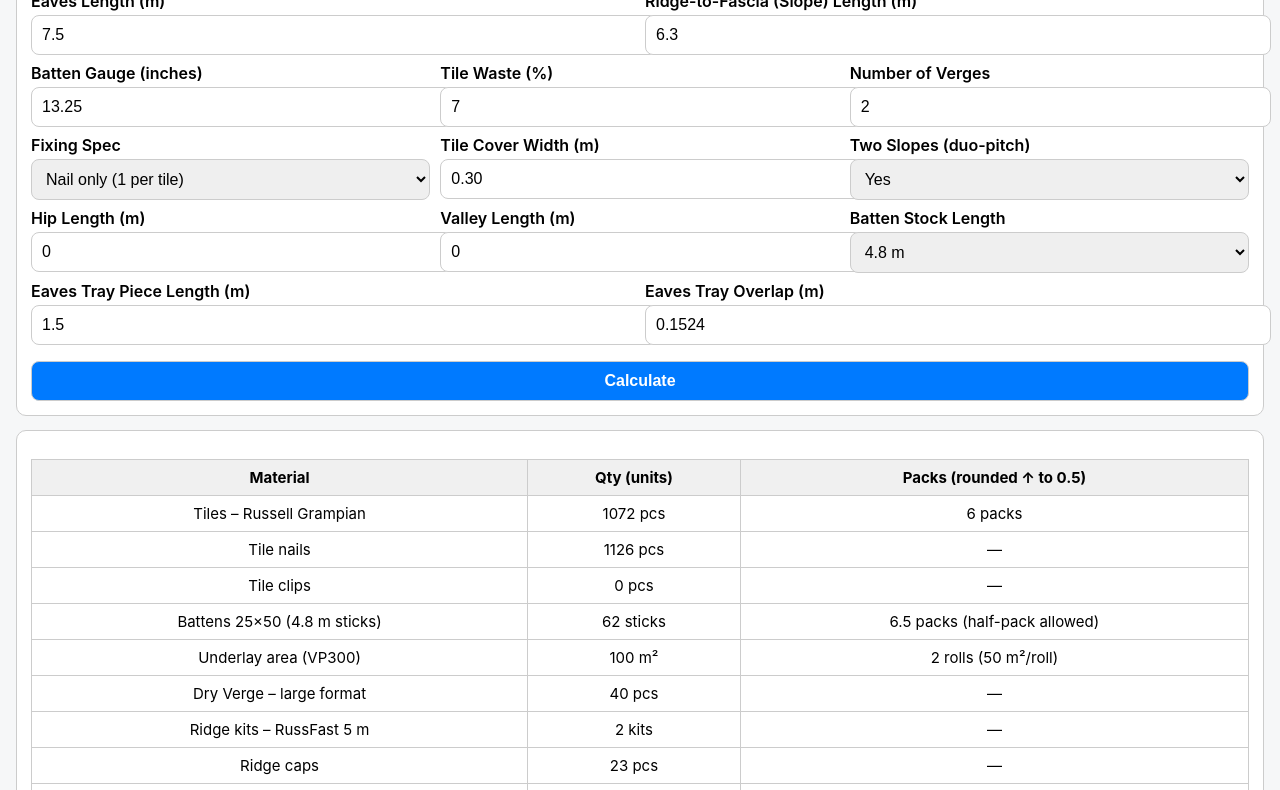
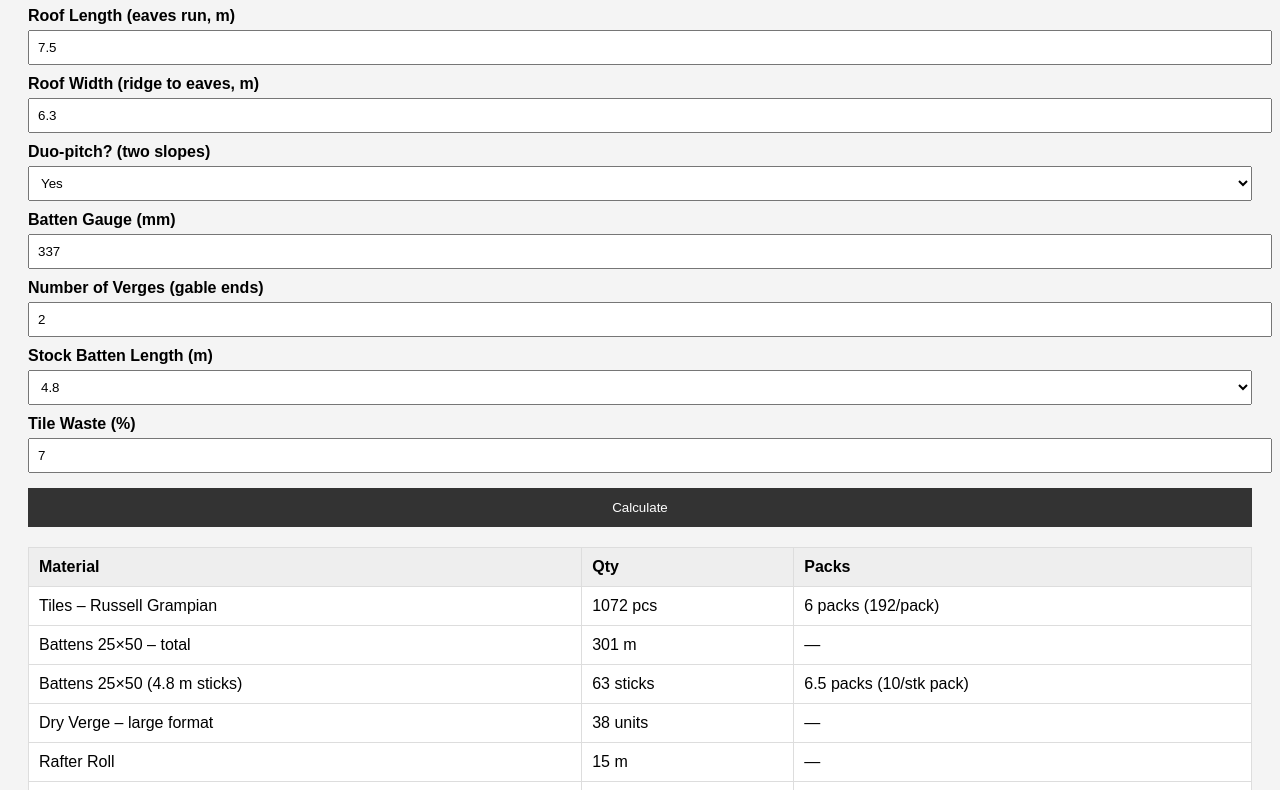
Before and after one commit to reg-98/Test, a plain HTML site: page index.html in a window 1280 px wide. Shown: the part 101-891 px from the top of the page. Drawn offline with Linux system fonts and the light colour scheme.

Commit message:
Update index.html

```diff
--- a/index.html
+++ b/index.html
@@ -1,236 +1,124 @@
 <!DOCTYPE html>
 <html lang="en">
 <head>
-<meta charset="UTF-8" />
-<meta name="viewport" content="width=device-width, initial-scale=1" />
-<title>M&F Roofing – Materials Calculator (Packs)</title>
+<meta charset="UTF-8">
+<meta name="viewport" content="width=device-width, initial-scale=1.0">
+<title>M&F Roofing Calculator</title>
 <style>
-  body { font-family: -apple-system, BlinkMacSystemFont, Arial, sans-serif; margin: 0; padding: 16px; background: #f6f7f8; }
-  h1 { font-size: 20px; text-align:center; margin-bottom: 16px; }
-  .card { background:#fff; border:1px solid #ccc; border-radius: 10px; padding: 14px; margin-bottom: 14px; }
-  label { display:block; font-weight:600; margin-top: 8px; }
-  input, select, button { width: 100%; font-size: 16px; padding: 10px; margin-top: 4px; border:1px solid #ccc; border-radius: 8px; }
-  button { background:#007aff; color:#fff; font-weight:600; cursor:pointer; margin-top: 16px; }
-  table { width: 100%; border-collapse: collapse; margin-top: 14px; }
-  th, td { border: 1px solid #ccc; padding: 8px; font-size: 15px; text-align:center; }
-  th { background: #f0f0f0; }
-  .row { display:flex; gap:10px; flex-wrap:wrap; }
-  .row > div { flex:1 1 200px; }
+  body { font-family: Arial, sans-serif; padding: 20px; background: #f4f4f4; }
+  h1 { text-align: center; }
+  label { display: block; margin-top: 10px; font-weight: bold; }
+  input, select { width: 100%; padding: 8px; margin-top: 5px; }
+  button { width: 100%; padding: 12px; margin-top: 15px; background: #333; color: #fff; border: none; }
+  table { width: 100%; border-collapse: collapse; margin-top: 20px; background: #fff; }
+  th, td { padding: 10px; border: 1px solid #ddd; text-align: left; }
+  th { background: #eee; }
 </style>
 </head>
 <body>
-<h1>M&F Roofing Ltd – Materials Calculator</h1>
 
-<div class="card">
-  <div class="row">
-    <div>
-      <label>Eaves Length (m)</label>
-      <input id="length" type="number" step="0.1" value="7.5">
-    </div>
-    <div>
-      <label>Ridge-to-Fascia (Slope) Length (m)</label>
-      <input id="width" type="number" step="0.1" value="6.3">
-    </div>
-  </div>
+<h1>M&F Roofing Calculator</h1>
 
-  <div class="row">
-    <div>
-      <label>Batten Gauge (inches)</label>
-      <input id="gaugeIn" type="number" step="0.1" value="13.25">
-    </div>
-    <div>
-      <label>Tile Waste (%)</label>
-      <input id="tileWaste" type="number" step="1" value="7">
-    </div>
-    <div>
-      <label>Number of Verges</label>
-      <input id="verges" type="number" step="1" value="2">
-    </div>
-  </div>
+<label>Roof Length (eaves run, m)</label>
+<input type="number" id="length" value="7.5">
 
-  <div class="row">
-    <div>
-      <label>Fixing Spec</label>
-      <select id="fixSpec">
-        <option value="nail">Nail only (1 per tile)</option>
-        <option value="perimeter">Nail + clips on perimeter</option>
-        <option value="all">Nail + clip every tile</option>
-      </select>
-    </div>
-    <div>
-      <label>Tile Cover Width (m)</label>
-      <input id="tileWidth" type="number" step="0.005" value="0.30">
-    </div>
-    <div>
-      <label>Two Slopes (duo-pitch)</label>
-      <select id="twoSlopes">
-        <option value="yes" selected>Yes</option>
-        <option value="no">No</option>
-      </select>
-    </div>
-  </div>
+<label>Roof Width (ridge to eaves, m)</label>
+<input type="number" id="width" value="6.3">
 
-  <div class="row">
-    <div>
-      <label>Hip Length (m)</label>
-      <input id="hip" type="number" step="0.1" value="0">
-    </div>
-    <div>
-      <label>Valley Length (m)</label>
-      <input id="valley" type="number" step="0.1" value="0">
-    </div>
-    <div>
-      <label>Batten Stock Length</label>
-      <select id="battenLen">
-        <option value="3.0">3.0 m</option>
-        <option value="3.6">3.6 m</option>
-        <option value="4.2">4.2 m</option>
-        <option value="4.8" selected>4.8 m</option>
-      </select>
-    </div>
-  </div>
+<label>Duo-pitch? (two slopes)</label>
+<select id="twoSlopes">
+  <option value="yes" selected>Yes</option>
+  <option value="no">No</option>
+</select>
 
-  <div class="row">
-    <div>
-      <label>Eaves Tray Piece Length (m)</label>
-      <input id="trayLen" type="number" step="0.1" value="1.5">
-    </div>
-    <div>
-      <label>Eaves Tray Overlap (m)</label>
-      <input id="trayLap" type="number" step="0.01" value="0.1524">
-    </div>
-  </div>
+<label>Batten Gauge (mm)</label>
+<input type="number" id="gauge" value="337">
 
-  <button id="calcBtn" type="button">Calculate</button>
-</div>
+<label>Number of Verges (gable ends)</label>
+<input type="number" id="verges" value="2">
 
-<div class="card">
-  <table>
-    <thead>
-      <tr><th>Material</th><th>Qty (units)</th><th>Packs (rounded ↑ to 0.5)</th></tr>
-    </thead>
-    <tbody id="results"></tbody>
-  </table>
-</div>
+<label>Stock Batten Length (m)</label>
+<select id="battenLength">
+  <option value="3.0">3.0</option>
+  <option value="3.6">3.6</option>
+  <option value="4.2">4.2</option>
+  <option value="4.8" selected>4.8</option>
+</select>
+
+<label>Tile Waste (%)</label>
+<input type="number" id="waste" value="7">
+
+<button id="calcBtn" type="button">Calculate</button>
+
+<table id="results">
+  <thead>
+    <tr><th>Material</th><th>Qty</th><th>Packs</th></tr>
+  </thead>
+  <tbody></tbody>
+</table>
 
 <script>
-function n(id){ return parseFloat(document.getElementById(id).value)||0; }
-function v(id){ return document.getElementById(id).value; }
-function ceilHalf(x){ return Math.ceil(x*2)/2; }      // round UP to nearest 0.5
-function ceilInt(x){ return Math.ceil(x); }
+function roundUpHalf(num){ return Math.ceil(num*2)/2; }
 
-function calc(){
-  const L = n('length');                 // eaves (one run)
-  const W = n('width');                  // slope (ridge -> fascia)
-  const two = v('twoSlopes')==='yes';
-  const gaugeIn = n('gaugeIn');          // inches
-  const verges = Math.max(0, Math.round(n('verges')));
-  const hip = n('hip');
-  const valley = n('valley');
-  const tileWaste = n('tileWaste');
-  const tileWidth = n('tileWidth');
-  const fixSpec = v('fixSpec');
-  const trayLen = n('trayLen');
-  const trayLap = n('trayLap');
-  const battenLen = n('battenLen');
+function calculate() {
+  const L = parseFloat(document.getElementById('length').value) || 0;     // eaves run (m)
+  const W = parseFloat(document.getElementById('width').value) || 0;      // ridge-to-eaves slope (m)
+  const two = document.getElementById('twoSlopes').value === 'yes';
+  const gaugeM = (parseFloat(document.getElementById('gauge').value) || 0) / 1000; // mm -> m
+  const verges = Math.max(0, Math.round(parseFloat(document.getElementById('verges').value) || 0));
+  const battenLen = parseFloat(document.getElementById('battenLength').value) || 4.8;
+  const wastePct = (parseFloat(document.getElementById('waste').value) || 0) / 100;
 
   // Areas & runs
-  const area = L * W * (two ? 2 : 1);         // m²
-  const eavesTotal = L * (two ? 2 : 1);       // m
-  const ridge = L;                             // m
+  const roofArea = L * W * (two ? 2 : 1);
+  const eavesTotal = L * (two ? 2 : 1);   // both eaves if duo-pitch
+  const ridgeLen = L;
 
-  // Courses and tiles per course
-  const gaugeM = gaugeIn * 0.0254;            // inches → metres
-  const courses = gaugeM>0 ? Math.ceil(W / gaugeM) : 0;
-  const tilesPerCourse = tileWidth>0 ? Math.ceil(L / tileWidth) : 0;
+  // Courses (rows of battens)
+  const courses = gaugeM > 0 ? Math.ceil(W / gaugeM) : 0;
 
-  // Russell Grampian tiles
-  const tilesPerM2 = 10.6; // at 100 mm headlap
-  const tilesQty = ceilInt(area * tilesPerM2 * (1 + tileWaste/100));
-  const tilePackSize = 192;
-  const tilePacksRaw = tilesQty / tilePackSize;
-  const tilePacks = ceilHalf(tilePacksRaw); // round up to 0.5 pack (96 tiles)
-  const tilePacksLabel = tilePacks % 1 === 0 ? `${tilePacks} packs` : `${tilePacks} packs (half-pack allowed)`;
+  // Tiles – Russell Grampian (use 10.6 tiles/m² at 100 mm headlap)
+  const tilesPerM2 = 10.6;
+  const tiles = Math.ceil(roofArea * tilesPerM2 * (1 + wastePct));
+  const tilePacks = roundUpHalf(tiles / 192); // 192/pack, round up to 0.5
 
-  // Nails (1 per tile +5%)
-  const nailsQty = ceilInt(tilesQty * 1.05);
+  // Battens – total metreage, then sticks & packs
+  const battensPerM2 = gaugeM > 0 ? (1.0 / gaugeM) : 0; // m per m²
+  const battenMetres = Math.ceil(roofArea * battensPerM2 * (1 + wastePct));
+  const battenSticks = Math.ceil(battenMetres / battenLen);
+  const battenPacks = roundUpHalf(battenSticks / 10);   // 10 sticks/pack
 
-  // Clips
-  let clipsQty = 0;
-  if(fixSpec === 'perimeter'){
-    const vergeEdgeTiles = courses * 2;
-    const eavesEdgeTiles = tilesPerCourse * (two ? 2 : 1);
-    clipsQty = ceilInt((vergeEdgeTiles + eavesEdgeTiles) * 1.05);
-  } else if (fixSpec === 'all'){
-    clipsQty = ceilInt(tilesQty * 1.05);
-  }
+  // Rafter roll – both eaves on duo-pitch
+  const rafterRoll = Math.ceil(L * (two ? 2 : 1));
 
-  // Battens (m) from gauge + 5% waste
-  const battensPerM2 = gaugeM>0 ? (1.0/gaugeM) : 0;   // m per m²
-  const battensMeters = area * battensPerM2 * 1.05;
-  const battensSticks = ceilInt(battensMeters / battenLen);
-  const battenPackSize = 10;                           // 10 sticks per pack
-  const battenPacksRaw = battensSticks / battenPackSize;
-  const battenPacks = ceilHalf(battenPacksRaw);
-  const battenPacksLabel = battenPacks % 1 === 0 ? `${battenPacks} packs` : `${battenPacks} packs (half-pack allowed)`;
+  // Eaves trays – allow 6" (0.1524 m) overlap per joint; assume 1.5 m tray pieces
+  const trayLen = 1.5, trayLap = 0.1524;
+  const effectivePerPiece = Math.max(0, trayLen - trayLap);
+  const trayPieces = effectivePerPiece > 0 ? Math.ceil(eavesTotal / effectivePerPiece) : 0;
+  const eavesTrayTotalLen = Math.ceil(trayPieces * trayLen);
 
-  // Underlay (Protect VP300)
-  const underlayM2 = ceilInt(area * 1.05);
-  const underlayRolls = ceilInt(underlayM2 / 50.0);    // 1m x 50m = 50 m²
+  // Dry verge units – 1 per course per verge
+  const dryVergeUnits = courses * verges; // add spare on order if you prefer
 
-  // Dry verge units: 1 per course per verge +5%
-  const dryVergeUnits = ceilInt(courses * verges * 1.05);
-
-  // Ridge & accessories
-  const ridgeKits = ceilInt(ridge / 5.0);              // RussFast 5m kits
-  const ridgeCaps = ceilInt((ridge + hip) * 3.0);      // 3 caps/m
-  const ridgeEnds = verges>0 ? 2 : 0;
-
-  // Over-fascia vents: per metre of eaves
-  const overFasciaM = ceilInt(eavesTotal);
-
-  // Eaves trays with 6" (0.1524 m) overlap
-  const effectivePerPiece = Math.max(0, trayLen - trayLap);
-  const trayPieces = effectivePerPiece>0 ? ceilInt(eavesTotal / effectivePerPiece) : 0;
-  const trayTotalLen = ceilInt(trayPieces * trayLen);
-
-  // Rafter roll measured by plot width (one eaves run)
-  const rafterRollM = ceilInt(L);
-
-  // GRP valley troughs
-  const grpValleyM = ceilInt(valley);
-
-  // Render
+  // Build table
   const rows = [
-    ["Tiles – Russell Grampian", `${tilesQty} pcs`, `${tilePacksLabel}`],
-    ["Tile nails", `${nailsQty} pcs`, "—"],
-    ["Tile clips", `${clipsQty} pcs`, "—"],
-    [`Battens 25×50 (${battenLen.toFixed(1)} m sticks)`, `${battensSticks} sticks`, `${battenPacksLabel}`],
-    ["Underlay area (VP300)", `${underlayM2} m²`, `${underlayRolls} rolls (50 m²/roll)`],
-    ["Dry Verge – large format", `${dryVergeUnits} pcs`, "—"],
-    ["Ridge kits – RussFast 5 m", `${ridgeKits} kits`, "—"],
-    ["Ridge caps", `${ridgeCaps} pcs`, "—"],
-    ["Ridge cap ends", `${ridgeEnds} pcs`, "—"],
-    ["Over Fascia Vents", `${overFasciaM} m`, "—"],
+    ["Tiles – Russell Grampian", `${tiles} pcs`, `${tilePacks} packs (192/pack)`],
+    ["Battens 25×50 – total", `${battenMetres} m`, "—"],
+    [`Battens 25×50 (${battenLen.toFixed(1)} m sticks)`, `${battenSticks} sticks`, `${battenPacks} packs (10/stk pack)`],
+    ["Dry Verge – large format", `${dryVergeUnits} units`, "—"],
+    ["Rafter Roll", `${rafterRoll} m`, "—"],
     ["Eaves Trays – pieces", `${trayPieces} pcs`, "—"],
-    ["Eaves Trays – total length", `${trayTotalLen} m`, "—"],
-    ["Rafter Roll", `${rafterRollM} m`, "—"],
-    ["GRP Valley Troughs", `${grpValleyM} m`, "—"]
+    ["Eaves Trays – total length", `${eavesTrayTotalLen} m`, "—"],
+    ["Underlay area (for VP300)", `${Math.ceil(roofArea * 1.05)} m²`, "≈ rolls = m² / 50"]
   ];
 
-  const tbody = document.getElementById('results');
-  tbody.innerHTML = "";
-  rows.forEach(([name, qty, packs])=>{
-    const tr = document.createElement('tr');
-    tr.innerHTML = `<td>${name}</td><td>${qty}</td><td>${packs}</td>`;
-    tbody.appendChild(tr);
-  });
+  const tbody = document.querySelector('#results tbody');
+  tbody.innerHTML = rows.map(r => `<tr><td>${r[0]}</td><td>${r[1]}</td><td>${r[2]}</td></tr>`).join("");
 }
 
-document.addEventListener('DOMContentLoaded', function(){
-  document.getElementById('calcBtn').addEventListener('click', calc);
-  calc();
-});
+document.getElementById('calcBtn').addEventListener('click', calculate);
+document.addEventListener('DOMContentLoaded', calculate);
 </script>
+
 </body>
 </html>
```
